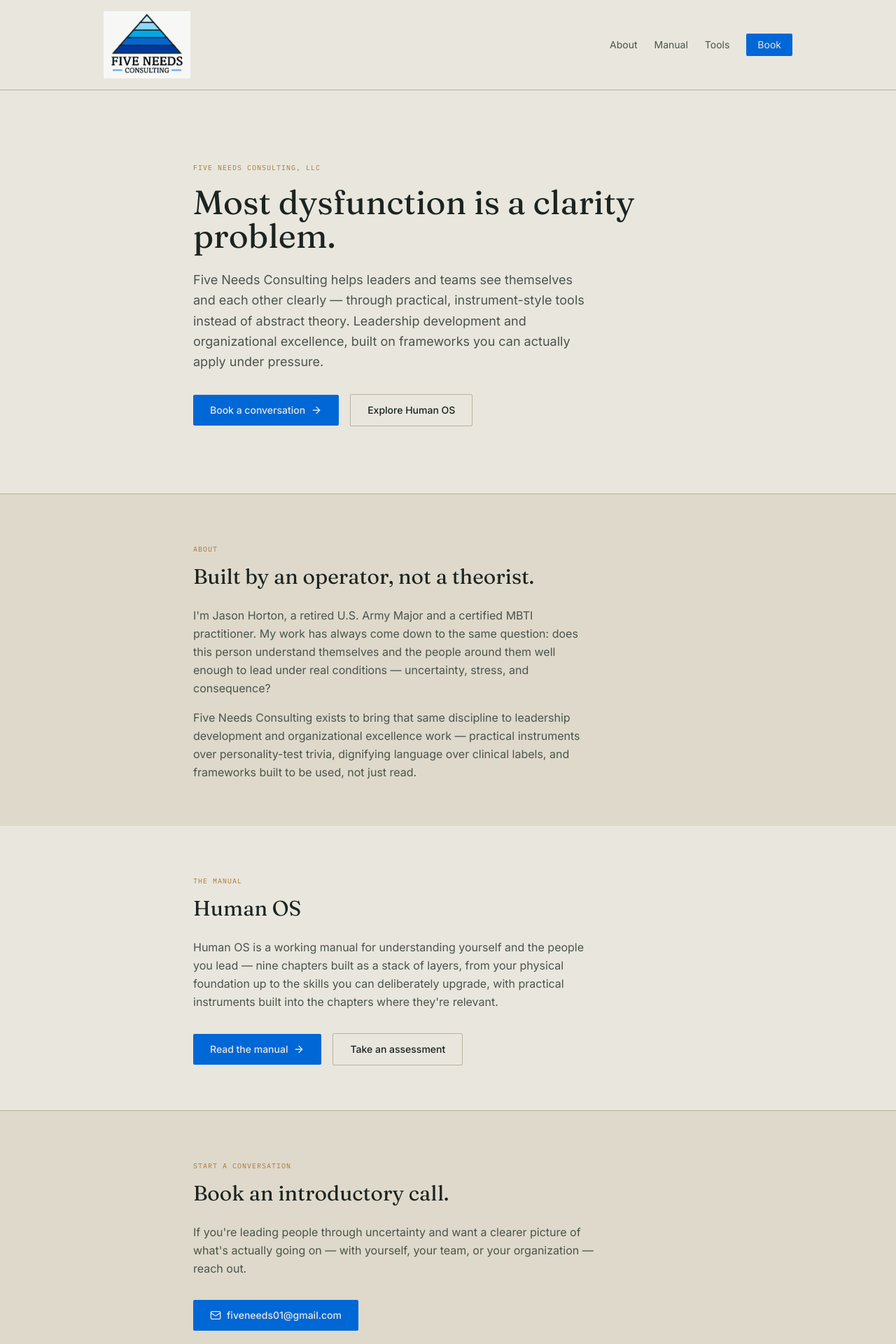
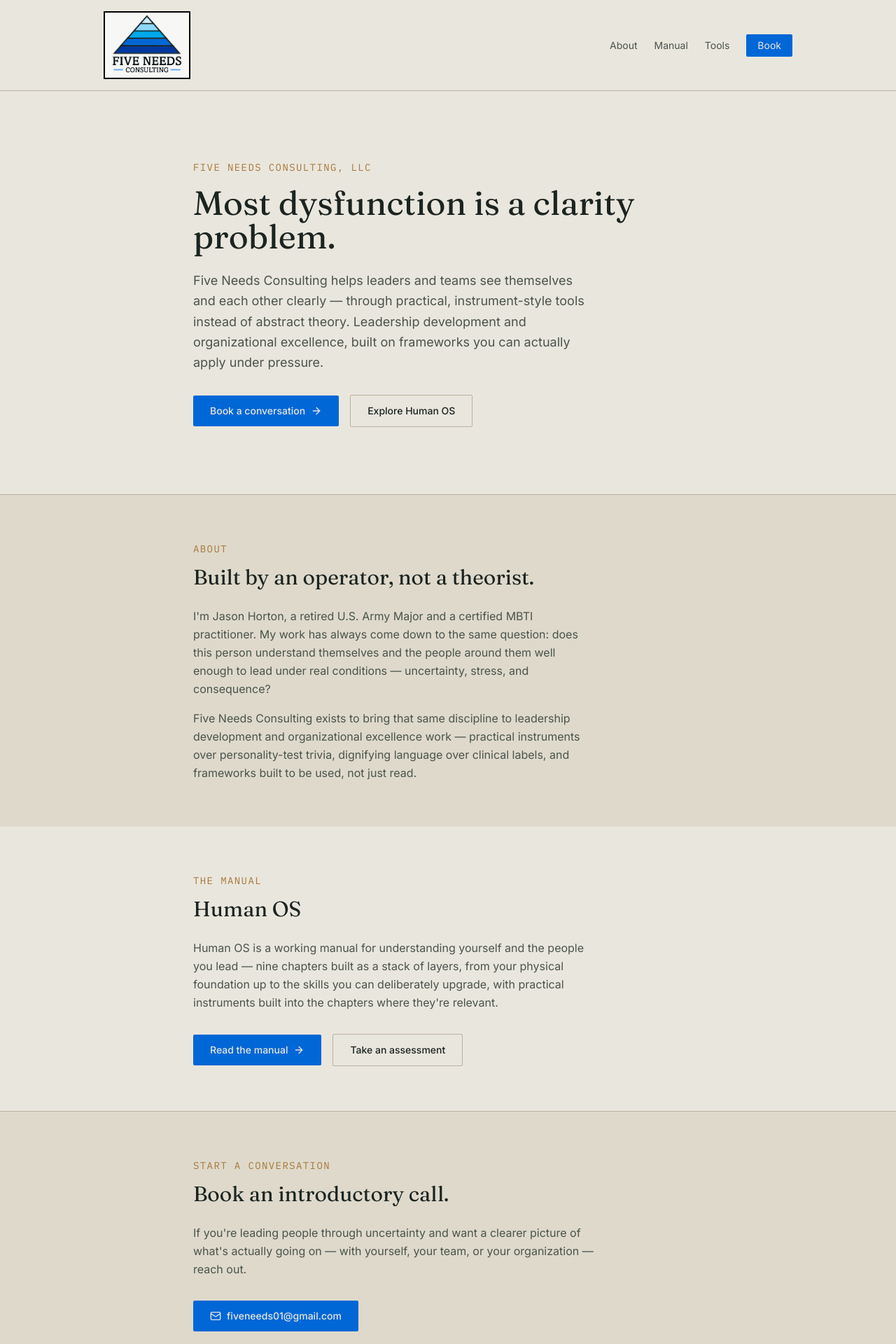
Before and after one commit to fiveneedsconsulting/human-os, a Next.js app: page / in a window 1280 px wide. Shown: the top 1920 px of the page at 70% size. Built offline with nearby package versions, Linux system fonts and the light colour scheme.

Commit message:
Add border around nav logo, enlarge section kicker labels
Black 2px border around the logo mark, and bump the four section
eyebrow labels (Five Needs Consulting LLC / About / The Manual / Start
a Conversation) from 10px to 14px per feedback that they read too small.

```diff
--- a/app/page.jsx
+++ b/app/page.jsx
@@ -6,7 +6,7 @@
     <div>
       {/* Mission */}
       <section className="max-w-3xl mx-auto px-5 py-16 sm:py-24">
-        <span className="font-mono text-[10px] tracking-widest uppercase text-brass">
+        <span className="font-mono text-sm tracking-widest uppercase text-brass">
           Five Needs Consulting, LLC
         </span>
         <h1 className="font-display text-4xl sm:text-5xl leading-tight mt-4 mb-6">
@@ -43,7 +43,7 @@
         style={{ borderColor: "#B9B2A0", backgroundColor: "#DED9CB" }}
       >
         <div className="max-w-3xl mx-auto px-5 py-16">
-          <span className="font-mono text-[10px] tracking-widest uppercase text-brass">
+          <span className="font-mono text-sm tracking-widest uppercase text-brass">
             About
           </span>
           <h2 className="font-display text-3xl mt-3 mb-6">
@@ -68,7 +68,7 @@
 
       {/* Human OS */}
       <section id="human-os" className="max-w-3xl mx-auto px-5 py-16">
-        <span className="font-mono text-[10px] tracking-widest uppercase text-brass">
+        <span className="font-mono text-sm tracking-widest uppercase text-brass">
           The manual
         </span>
         <h2 className="font-display text-3xl mt-3 mb-6">Human OS</h2>
@@ -103,7 +103,7 @@
         style={{ borderColor: "#B9B2A0", backgroundColor: "#DED9CB" }}
       >
         <div className="max-w-3xl mx-auto px-5 py-16">
-          <span className="font-mono text-[10px] tracking-widest uppercase text-brass">
+          <span className="font-mono text-sm tracking-widest uppercase text-brass">
             Start a conversation
           </span>
           <h2 className="font-display text-3xl mt-3 mb-6">
--- a/components/Nav.jsx
+++ b/components/Nav.jsx
@@ -12,6 +12,7 @@
             width={124}
             height={96}
             priority
+            className="border-2 border-black"
           />
         </Link>
         <nav className="flex items-center gap-6 font-body text-sm text-inkSoft">
```
